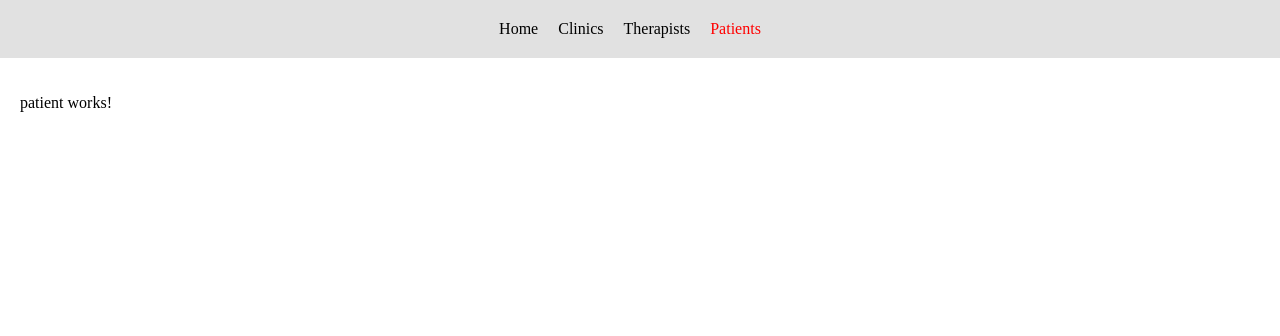
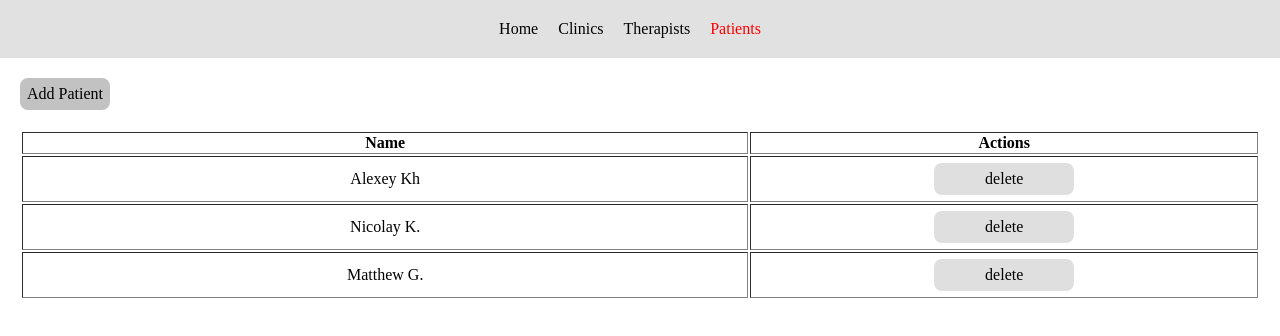
Before and after one commit to facetrollex/medical-service-app, an Angular app: page /patient in a window 1280 px wide. Shown: the top 336 px of the page. Built offline with nearby package versions, Linux system fonts and the light colour scheme; no server answers.

Commit message:
Patient compoment implementation

```diff
--- a/src/app/app.module.ts
+++ b/src/app/app.module.ts
@@ -11,6 +11,7 @@ import { TherapistComponent } from './therapist/therapist.component';
 import { PatientComponent } from './patient/patient.component';
 import { ClinicService } from './services/clinic.service';
 import { TherapistService } from './services/therapist.service';
+import { PatientService } from './services/patient.service';
 
 @NgModule({
   declarations: [
@@ -25,7 +26,7 @@ import { TherapistService } from './services/therapist.service';
     BrowserModule,
     RoutingModule,
   ],
-  providers: [LocalStorageService, ClinicService, TherapistService],
+  providers: [LocalStorageService, ClinicService, TherapistService, PatientService],
   bootstrap: [AppComponent],
 })
 export class AppModule { }
--- /dev/null
+++ b/src/app/data-mock/patient.ts
@@ -0,0 +1,7 @@
+import { Patient } from '../models/patient';
+
+export const patients: Patient[] = [
+  { id: 'sgwxwr', name: 'Alexey Kh' },
+  { id: '07onnv', name: 'Nicolay K.' },
+  { id: '4uhpyi', name: 'Matthew G.' },
+];
--- a/src/app/patient/patient.component.html
+++ b/src/app/patient/patient.component.html
@@ -1,3 +1,30 @@
-<p>
-  patient works!
-</p>
+<div>
+  <div class="add-entity" (click)="showAddForm = !showAddForm">
+    Add Patient
+  </div>
+  <div class="add-entity-form" *ngIf="showAddForm">
+    <form (keydown.enter)="$event.preventDefault()">
+      <div>
+        <span>Name:</span>
+        <input type="text" #name>
+      </div>
+      <div>
+        <button type="button" (click)="addPatient(name.value)">Submit</button>
+      </div>
+    </form>
+  </div>
+  <table border="1" class="entity-table">
+    <tr>
+      <th>Name</th>
+      <th>Actions</th>
+    </tr>
+    <tr *ngFor="let patient of patients">
+      <td>
+        {{ patient.name }}
+      </td>
+      <td>
+        <div class="entity-action" (click)="deletePatient(patient.id)">delete</div>
+      </td>
+    </tr>
+  </table>
+</div>
--- a/src/app/patient/patient.component.ts
+++ b/src/app/patient/patient.component.ts
@@ -1,4 +1,6 @@
 import { Component, OnInit } from '@angular/core';
+import { Patient } from '../models/patient';
+import { PatientService } from '../services/patient.service';
 
 @Component({
   selector: 'app-patient',
@@ -7,9 +9,33 @@ import { Component, OnInit } from '@angular/core';
 })
 export class PatientComponent implements OnInit {
 
-  constructor() { }
+  public patients: Patient[];
 
-  ngOnInit() {
+  public showAddForm = false;
+
+  constructor(private patientService: PatientService) { }
+
+  ngOnInit(): void {
+    this.patients = this.patientService.getAll();
+  }
+
+  public deletePatient(id: string): void {
+    this.patientService.deleteEntity(id).then((clinics) => {
+      this.patients = clinics;
+    });
+  }
+
+  public addPatient(name: string): void {
+
+    const patient: Patient = {
+      name,
+      id: Math.random().toString(36).substring(7),
+    };
+
+    this.patientService.addEntity(patient).then((clinics) => {
+      this.patients = clinics;
+      this.showAddForm = false;
+    });
   }
 
 }
--- /dev/null
+++ b/src/app/services/patient.service.ts
@@ -0,0 +1,29 @@
+import { Injectable } from '@angular/core';
+import { IEntity } from './entity.interface';
+import { Patient } from '../models/patient';
+
+import { patients } from '../data-mock/patient';
+
+@Injectable()
+export class PatientService implements IEntity {
+  public patients: Patient[];
+
+  constructor() {
+    this.patients = patients;
+  }
+
+  public getAll(): Patient[] {
+    return this.patients;
+  }
+
+  public deleteEntity(id: string): Promise<Patient[]> {
+    this.patients = this.patients.filter(item => item.id !== id);
+    return Promise.resolve(this.patients);
+  }
+
+  public addEntity(entity: Patient): Promise<Patient[]> {
+    this.patients.push(entity);
+    return Promise.resolve(this.patients);
+  }
+
+}
```
